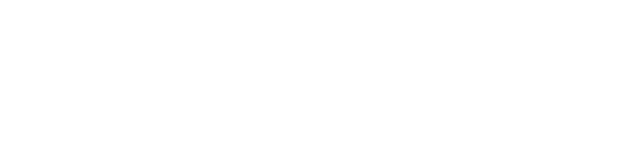
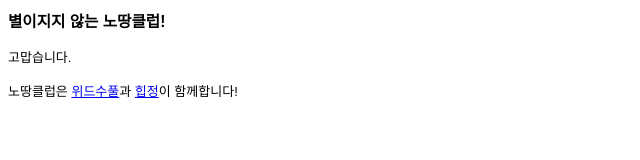
Before and after one commit to ndkin/ndkin.github.io, a plain HTML site: page index.html in a window 1280 px wide. Shown: the whole page, without its empty margins (0-640 px from the left). Drawn offline with Linux system fonts and the light colour scheme.

Commit message:
Update index.html

```diff
--- a/index.html
+++ b/index.html
@@ -6,11 +6,23 @@
   <meta name="viewport" content="width=device-width">
   <style>
     .site_ndkin {
+      font-size: small;
+      font-family: '맑은 고딕', arial, sans-serif;
+      line-height: 1.6;
     }
+    .site_ndkin h1 { font-size: 1.2em; }
   </style>
 </head>
 <body>
 <div class="site_ndkin page_index">
+  <h1>별이지지 않는 노땅클럽!</h1>
+
+  <p>고맙습니다.</p>
+  <p>
+    노땅클럽은
+    <a href="http://soopul.com" target="_blank">위드수풀</a>과
+    <a href="http://edunet-hiphop-spirit.github.io" target="_blank">힙정</a>이 함께합니다!
+  </p>
 
 </div>
 <!-- site_ndkin -->
```
Lines whose indentation alone changed are shown as unchanged.
